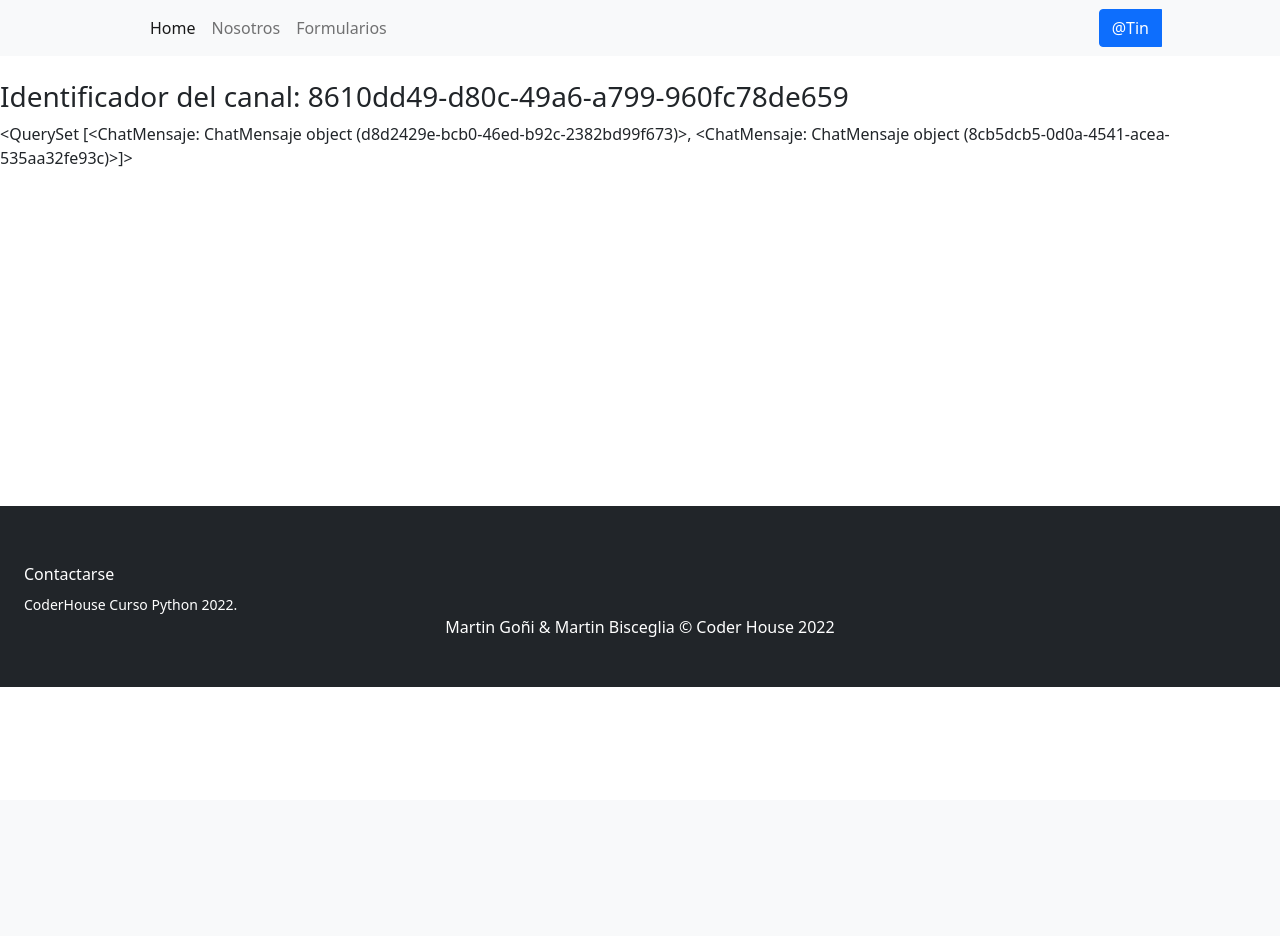
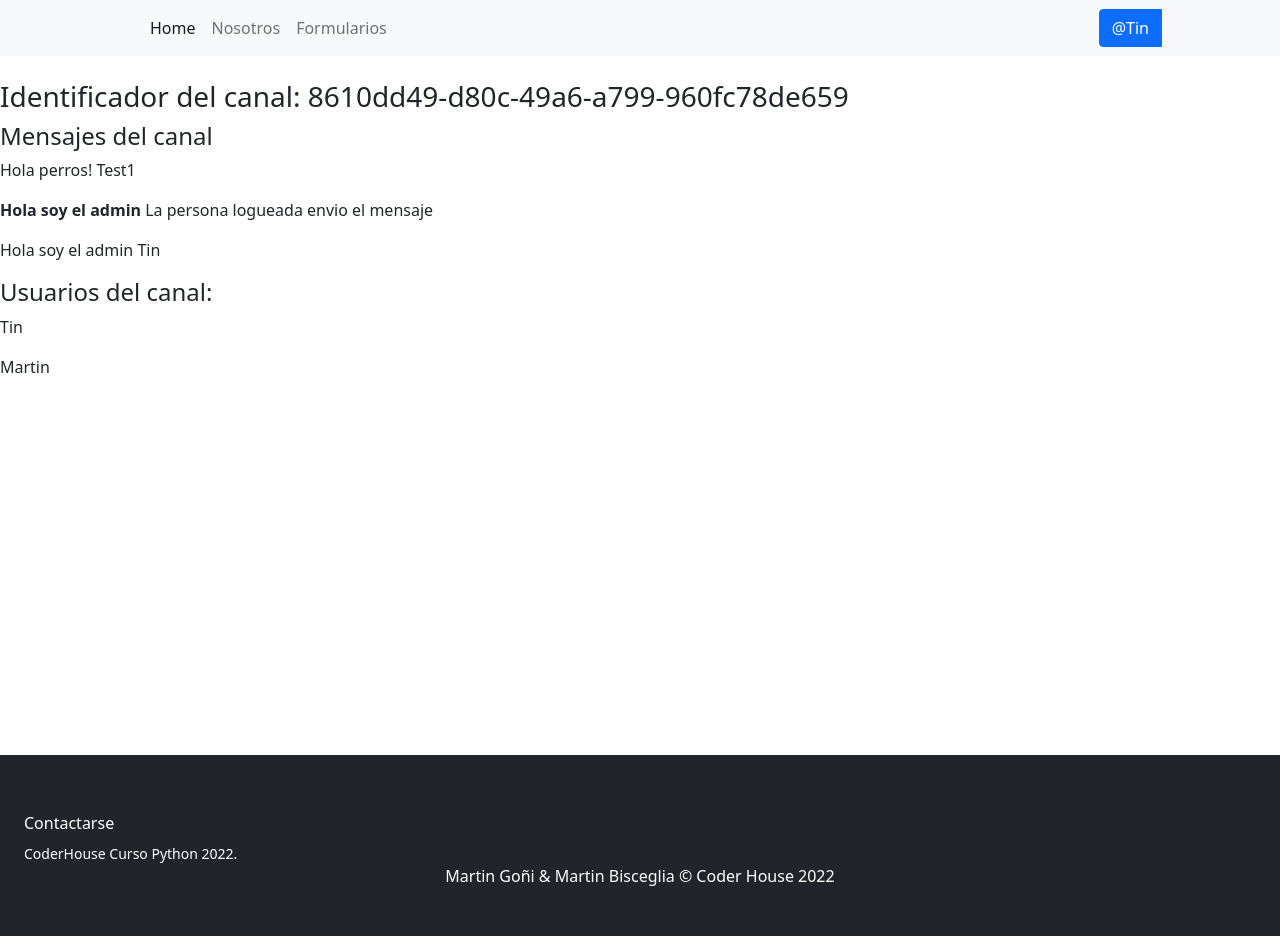
Before and after one commit to martoterus/Coder-Tienda_Bicicletas, a Django app: page /Appventas/Mensajes/Martin in a window 1280 px wide. Before the commit the page ends 687 px from the top, so only its background shows below. Run offline with Django 4.2, Linux system fonts and the light colour scheme; a user stored in the database is signed in; data comes from the database, SQL or seed files in the repository; both versions use the stored data as it was after the commit; some libraries are stand-ins or nearby versions.

Commit message:
mejorando el chat

```diff
--- a/Appventas/models.py
+++ b/Appventas/models.py
@@ -7,6 +7,7 @@ from django.contrib.auth.models import User
 #from django.db.models.query import QuerySet
 from django.db.models import Count
 from django.apps import apps
+
 class categorias(models.Model):
     nombre = models.CharField(max_length=100)
 
@@ -158,7 +159,7 @@ class CanalQuerySet(models.QuerySet):
 		return self.filter(canalusuario__usuario__username=username)
                     #agarramos nutra clase CanalUsuario y le sacamos las mayuculas
 
-class CanalManager(models.Manager):
+class CanalManager(models.Manager):#Es la interfaz por la cual se proporciona las operaciones de consulta de la base de datos a los modelos de django de forma predeterminada
                                     #contexto del diccionario
     def get_queryset(self, *args,**kwargs):
         return CanalQuerySet(self.model,using=self._db)
@@ -166,17 +167,39 @@ class CanalManager(models.Manager):
     def filtrar_ms_por_privado(self,username_a,username_b):
         return self.get_queryset().solo_dos().filtrar_por_username(username_a).filtrar_por_username(username_b)
 
-    def obtener_o_crar_canal_ms(self,username_a,username_b):
+    def obterner_o_crear_canal_usuario_logueado(self,user):
+        qs=self.get_queryset().solo_dos().filtrar_por_username(user.username)#retuorna nuestro canal queriset
+        if qs.exists():
+            return qs.order_by("tiempo").first, False#False: no lo crea en la base de datos
+        canal_obj=Canal.objects.create()
+        CanalUsuario.objects.create(usuario=user,canal=canal_obj)
+        return canal_obj, True
+
+
+    def obtener_o_crear_canal_ms(self,username_a,username_b):
         qs = self.filtrar_ms_por_privado(username_a,username_b)
         if qs.exists():
 
             return qs.order_by("tiempo").first(), False #devolvemos el objeto y si fue creado o no. Lo organiza por el tiempo
- #Crear el objeto de este canal
+
+        usuario_a,username_b=None,None
+        try:
+           usuario_a= User.objects.get(username=username_a)
+        except User.DoesNoExits:
+                return None, False
+        try:
+           usuario_b= User.objects.get(username=username_b)
+        except User.DoesNotExist:
+                return None, False
+
+        if usuario_a == None and usuario_b == None:
+            return None,False
+        #Crear el objeto de este canal
         obj_canal = Canal.objects.create()
-#En este caso hay q revisarlo porque nosotros usamos los usuarios predeterminados
-        #User = apps.get_model("auth", model_name="User")
-        canal_usuario_a=CanalUsuario(usuario=User.objects.get(username=username_a),canal=obj_canal)
-        canal_usuario_b=CanalUsuario(usuario=User.objects.get(username=username_b),canal=obj_canal)
+                                 #En este caso hay q revisarlo porque nosotros usamos los usuarios predeterminados
+                                 #User = apps.get_model("auth", model_name="User")
+        canal_usuario_a=CanalUsuario(usuario=usuario_a,canal=obj_canal)
+        canal_usuario_b=CanalUsuario(usuario=usuario_b,canal=obj_canal)
         CanalUsuario.objects.bulk_create([canal_usuario_a,canal_usuario_b])
         return obj_canal,True
 class Canal(ChatModeloBase):
--- a/Appventas/templates/Chat/DetalleCanal.html
+++ b/Appventas/templates/Chat/DetalleCanal.html
@@ -6,7 +6,42 @@
 
 <br>
 <h3>Identificador del canal: {{object.id}}</h3>
-{{object.chatmensaje_set.all}}
+
+<h4>Mensajes del canal</h4>
+
+{% for mensaje in object.chatmensaje_set.all  %}
+
+
+    {% if request.user == mensaje.usuario %}
+        <p>
+            <strong>
+                {{mensaje.texto}}
+            </strong>
+
+            <span>
+                La persona logueada envio el mensaje
+            </span>
+
+        </p>
+    {% endif %}
+        <p>
+            {{mensaje.texto}}
+            <span>
+                {{mensaje.usuario}}
+            </span>
+        </p>
+
+
+
+{% endfor %}
+
+<h4>Usuarios del canal:</h4>
+{% for usuarios in object.canalusuario_set.all  %}
+   <p> {{usuarios.usuario}}   </p>
+{% endfor %}
+
+
+
 <br>
 <br>
 <br>
--- a/Appventas/urls.py
+++ b/Appventas/urls.py
@@ -1,8 +1,8 @@
 from django.contrib import admin
-from django.urls import path
+from django.urls import path, re_path
 # from Appventas.models import Avatar
 from Appventas.views import (#Tupla
-    BusquedaAcc, CambiarPassword, DetalleMsj, EditarPerfil, Formularioaccesorios, Formulariobicis, Formulariocategoria,
+    BusquedaAcc, CambiarPassword, CanalDetalleVista, DetalleMsj, EditarPerfil, Formularioaccesorios, Formulariobicis, Formulariocategoria,
     Formularioindumentarias, Formulariorepuestos, LeerAcc, LeerCategoria, MensajesPrivados, ResultAcc, agregar_avatar,
      agregar_producto, editaraccesorios, editarbicis, editarcategoria, editarindumentaria,
     editarrepuestos, eliminar_producto, eliminarIndumentaria, eliminaraccesorios, eliminarbici,
@@ -84,4 +84,6 @@ urlpatterns = [
     #chat entre usuarios
     path('ChatUsuarios/<str:username>',MensajesPrivados, name="ChatUsuarios"),
     path('Mensajes/<str:username>', DetalleMsj.as_view(),name="Detallemsj"),
+    #expresiones reguales.    \w = [0,9a-z]
+    re_path(r'canal/(?P<pk>[\w]+)',CanalDetalleVista.as_view()),
 ]
--- a/Appventas/views.py
+++ b/Appventas/views.py
@@ -7,7 +7,7 @@ from django.contrib import messages
 from django.shortcuts import redirect
 from multiprocessing import context
 from django.contrib.auth.models import User
-from django.http import HttpResponse
+from django.http import HttpResponse, Http404
 from django.shortcuts import render
 from Appventas.carrito import carrito
 from Appventas.models import  Avatar, EnviarMensajes, categorias,producto, ChatMensaje,CanalUsuario,Canal
@@ -718,6 +718,11 @@ def agregar_avatar(request):
 
 
 #Chat entre usuarios
+
+class CanalDetalleVista(LoginRequiredMixin,DetailView):
+    template_name="Chat/DetalleCanal.html"
+    queryset=Canal.objects.all()
+
 class DetalleMsj(DetailView, LoginRequiredMixin):#Como es una funcion basada en clases el requisito de loguado se coloca entre parentesis
     template_name="Chat/DetalleCanal.html"
 
@@ -725,7 +730,15 @@ class DetalleMsj(DetailView, LoginRequiredMixin):#Como es una funcion basada en
     def get_object(self, *args,**kwargs):
         username=self.kwargs.get("username")
         mi_username=self.request.user.username
-        canal, _ = Canal.objects.obtener_o_crar_canal_ms(mi_username,username)
+        canal, _ = Canal.objects.obtener_o_crear_canal_ms(mi_username,username)
+
+        if username == mi_username:
+            mi_canal, _ =Canal.objects.obterner_o_crear_canal_usuario_logueado(self.request.user)
+            return mi_canal
+
+        if canal == None:
+            raise Http404
+
         return canal
 @login_required
 def MensajesPrivados(request, username,*args, **kwargs):
@@ -734,7 +747,7 @@ def MensajesPrivados(request, username,*args, **kwargs):
         return HttpResponse(f"Prohibido")
 
     mi_username= request.user.username
-    canal,created = Canal.objects.obtener_o_crar_canal_ms(mi_username,username)
+    canal,created = Canal.objects.obtener_o_crear_canal_ms(mi_username,username)
     if created:
         print("Fue creado")
 
```
Also changed, not shown: db.sqlite3.
